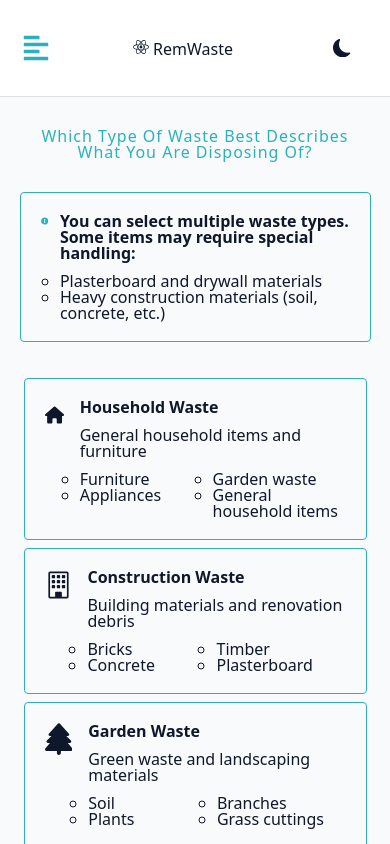
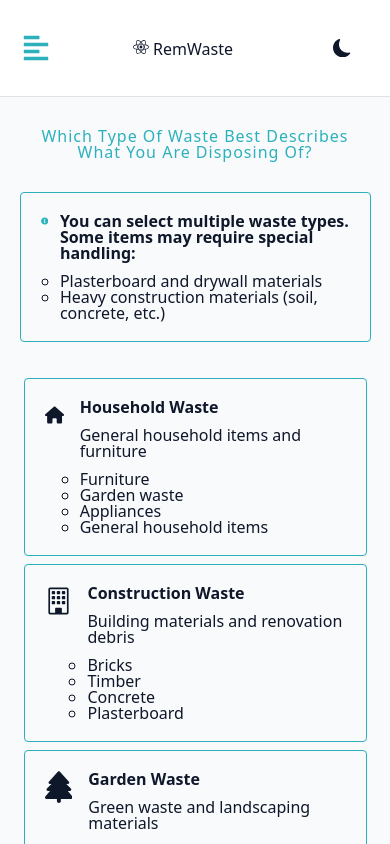
Before and after one commit to kram3r91/remwaste, a React (Create React App) app: page /waste-type in a window 390 px wide. Shown: the top 844 px of the page. Built offline with nearby package versions, Linux system fonts and the light colour scheme.

Commit message:
Fix media query for waste type page

```diff
--- a/src/assets/wrappers/WasteType.js
+++ b/src/assets/wrappers/WasteType.js
@@ -68,5 +68,15 @@ const Wrapper = styled.section`
 	.waste-type-buttons .btn-disabled {
 		cursor: pointer;
 	}
+	@media (max-width: 992px) {
+		article {
+			flex: 100%;
+		}
+	}
+	@media (max-width: 640px) {
+		.article-services-item {
+			flex: 100%;
+		}
+	}
 `;
 export default Wrapper;
```
